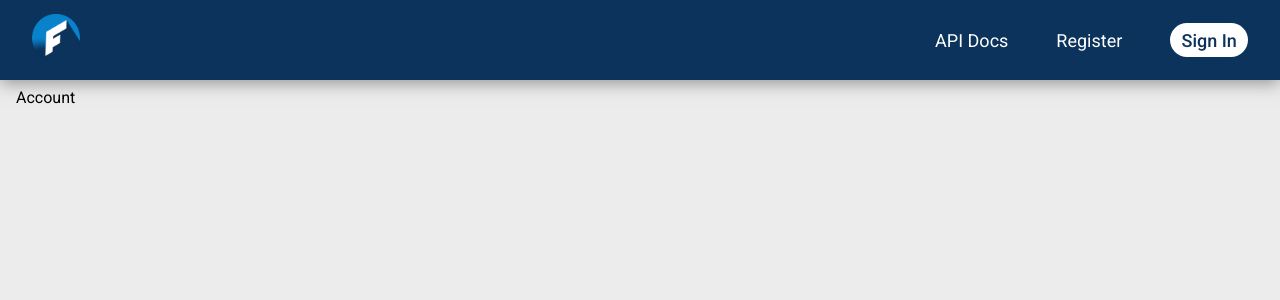
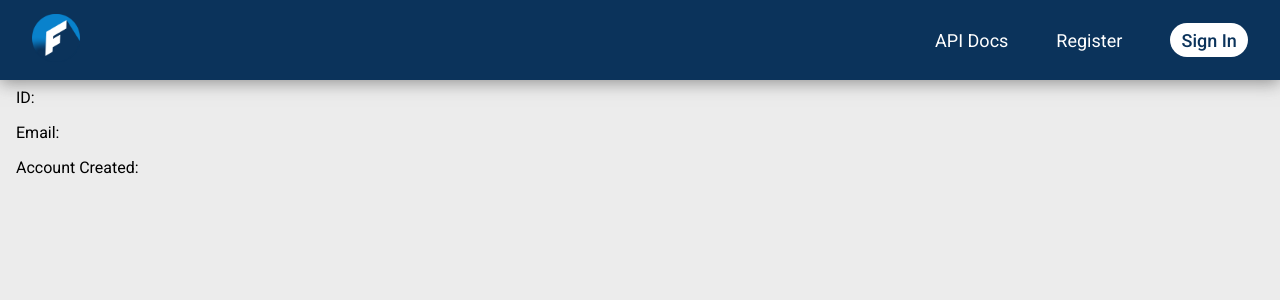
Before and after one commit to dnitecki/finfetch-ui, a React (Create React App) app: page /api/account in a window 1280 px wide. Shown: the top 300 px of the page. Built offline with nearby package versions, Linux system fonts and the light colour scheme; no server answers.

Commit message:
add account info

```diff
--- a/src/apps/finfetch-api/components/navbar/Navbar.jsx
+++ b/src/apps/finfetch-api/components/navbar/Navbar.jsx
@@ -13,7 +13,10 @@ export default function Navbar() {
 
   const logOut = async () => {
     const response = await axios.post(LOGOUT_URL, {
-      headers: { "Content-Type": "application/json" },
+      headers: {
+        "Content-Type": "application/json",
+        "Access-Control-Allow-Credentials": "*",
+      },
       withCredentials: true,
     });
     console.log(response?.data);
--- a/src/apps/finfetch-api/pages/account/Account.jsx
+++ b/src/apps/finfetch-api/pages/account/Account.jsx
@@ -1,9 +1,11 @@
-import React, { useEffect } from "react";
+import React, { useEffect, useState } from "react";
 import "./Account.scss";
 import axios from "axios";
 const USER_URL = "http://127.0.0.1:8000/api/user/";
 
 export default function Account() {
+  const [info, setInfo] = useState({});
+
   useEffect(() => {
     const getUserInfo = async () => {
       const response = await axios.get(USER_URL, {
@@ -12,14 +14,21 @@ export default function Account() {
         },
         withCredentials: true,
       });
-      console.log(response?.data);
+      const result = response?.data;
+      setInfo(result);
     };
     getUserInfo();
   }, []);
   return (
     <div className="account">
       <div className="account-header"></div>
-      <div className="account-container">Account</div>
+      <div className="account-container">
+        <div className="account-info">
+          <div>ID:&nbsp;{info.id}</div>
+          <div>Email:&nbsp;{info.email}</div>
+          <div>Account Created:&nbsp;{info.created}</div>
+        </div>
+      </div>
     </div>
   );
 }
--- a/src/apps/finfetch-api/pages/account/Account.scss
+++ b/src/apps/finfetch-api/pages/account/Account.scss
@@ -15,3 +15,8 @@
   height: 5rem;
   width: 100%;
 }
+.account-info {
+  display: flex;
+  flex-direction: column;
+  row-gap: 1rem;
+}
```
